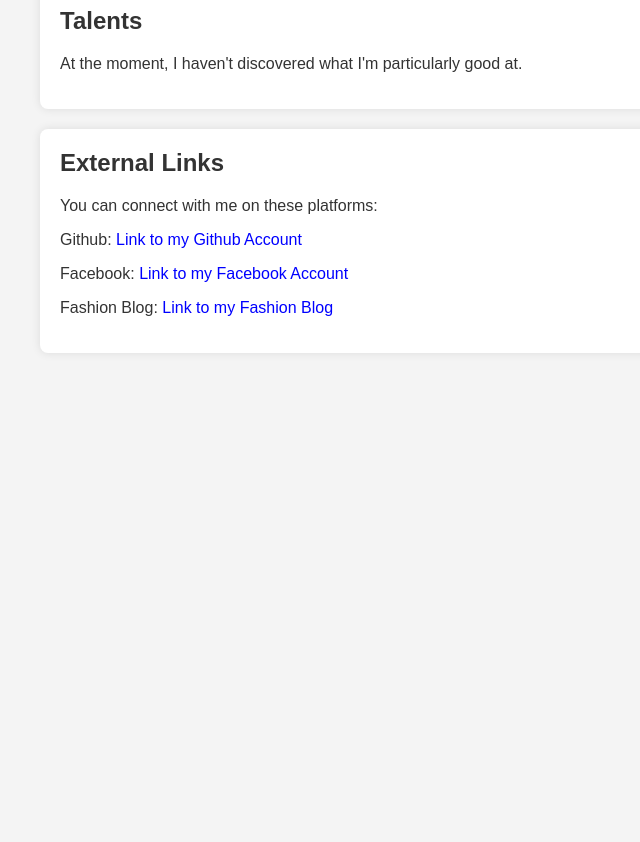
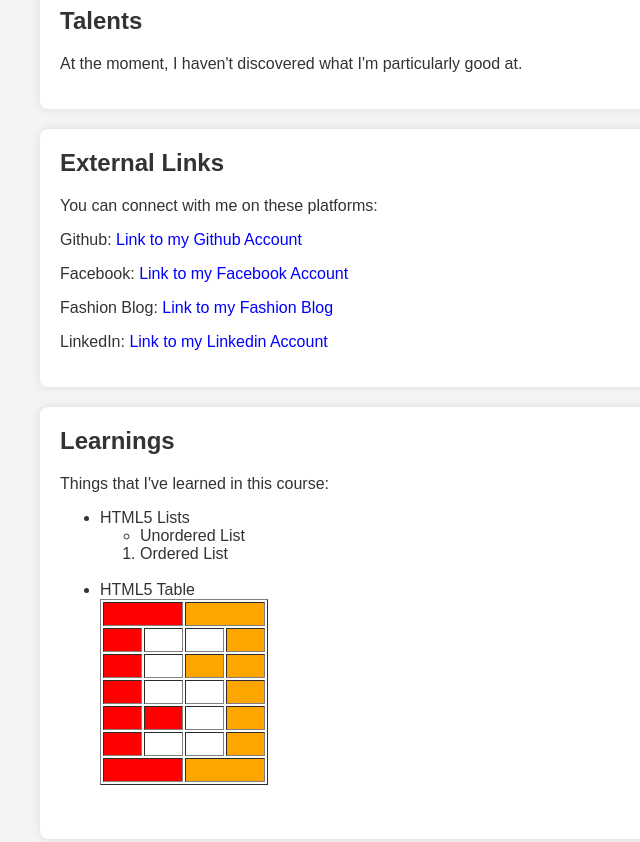
Before and after one commit to FrancisB143/FrancisB143.github.io, a plain HTML site: page index.html in a window 1280 px wide. Shown: the part 1080-1922 px from the top of the page, without its empty margins (0-640 px from the left). Before the commit the page ends 1473 px from the top, so only its background shows below. Drawn offline with Linux system fonts and the light colour scheme.

Commit message:
add learnings section

```diff
--- a/index.html
+++ b/index.html
@@ -47,7 +47,7 @@
             margin: auto;
             padding: 20px;
         }
-        .about, .favorites, .projects, .talents, .links, .contact {
+        .about, .favorites, .projects, .talents, .links, .learnings {
             background-color: #fff;
             padding: 20px;
             margin-bottom: 20px;
@@ -90,6 +90,7 @@
             <a href="#projects">Projects</a>
             <a href="#talents">Talents</a>
             <a href="#links">External Links</a>
+            <a href="#learnings">Learnings</a>
         </nav>
     </header>
     <img class="myPic" src="me.jpg" alt="Profile Picture">
@@ -127,6 +128,64 @@
                     Link to my Facebook Account</a></p>
                 <p>Fashion Blog: <a target="_blank" href="https://francisb143.github.io/html/fashionblog/index.html" class="ext">
                     Link to my Fashion Blog</a></p>
+                <p>LinkedIn: <a target="_blank" href="www.linkedin.com/in/francis-franklin-bangoy-44872a325" class="ext">
+                        Link to my Linkedin Account</a></p>
+        </section>
+        <section id="learnings" class="learnings">
+            <h2>Learnings</h2>
+            <p>Things that I've learned in this course:</p>
+            <ul>
+                <li>HTML5 Lists</li>
+                    <ul>
+                        <li>Unordered List</li>
+                    </ul>
+                    <ol>
+                        <li>Ordered List</li>
+                    </ol>
+                <br>
+                <li>HTML5 Table</li>
+                    <table border="1">
+                        <tr>
+                            <td colspan="2" style="background-color: red; width: 70px; height: 20px;"></td>
+                            <td colspan="2" style="background-color: orange; width: 70px; height: 20px;"></td>
+                        </tr>
+                        <tr>
+                            <td colspan="1" style="background-color: red; width: 35px; height: 20px;"></td>
+                            <td colspan="1" style="background-color: white; width: 35px; height: 20px;"></td>
+                            <td colspan="1" style="background-color: white; width: 35px; height: 20px;"></td>
+                            <td colspan="1" style="background-color: orange; width: 35px; height: 20px;"></td>
+                        </tr>
+                        <tr>
+                            <td colspan="1" style="background-color: red; width: 35px; height: 20px;"></td>
+                            <td colspan="1" style="background-color: white; width: 35px; height: 20px;"></td>
+                            <td colspan="1" style="background-color: orange; width: 35px; height: 20px;"></td>
+                            <td colspan="1" style="background-color: orange; width: 35px; height: 20px;"></td>
+                        </tr>
+                        <tr>
+                            <td colspan="1" style="background-color: red; width: 35px; height: 20px;"></td>
+                            <td colspan="1" style="background-color: white; width: 35px; height: 20px;"></td>
+                            <td colspan="1" style="background-color: white; width: 35px; height: 20px;"></td>
+                            <td colspan="1" style="background-color: orange; width: 35px; height: 20px;"></td>
+                        </tr>
+                        <tr>
+                            <td colspan="1" style="background-color: red; width: 35px; height: 20px;"></td>
+                            <td colspan="1" style="background-color: red; width: 35px; height: 20px;"></td>
+                            <td colspan="1" style="background-color: white; width: 35px; height: 20px;"></td>
+                            <td colspan="1" style="background-color: orange; width: 35px; height: 20px;"></td>
+                        </tr>
+                        <tr>
+                            <td colspan="1" style="background-color: red; width: 35px; height: 20px;"></td>
+                            <td colspan="1" style="background-color: white; width: 35px; height: 20px;"></td>
+                            <td colspan="1" style="background-color: white; width: 35px; height: 20px;"></td>
+                            <td colspan="1" style="background-color: orange; width: 35px; height: 20px;"></td>
+                        </tr>
+                        <tr>
+                            <td colspan="2" style="background-color: red; width: 70px; height: 20px;"></td>
+                            <td colspan="2" style="background-color: orange; width: 70px; height: 20px;"></td>
+                        </tr>
+                    </table>
+                    <br>
+            </ul>
         </section>
     </div>
 </body>
```
